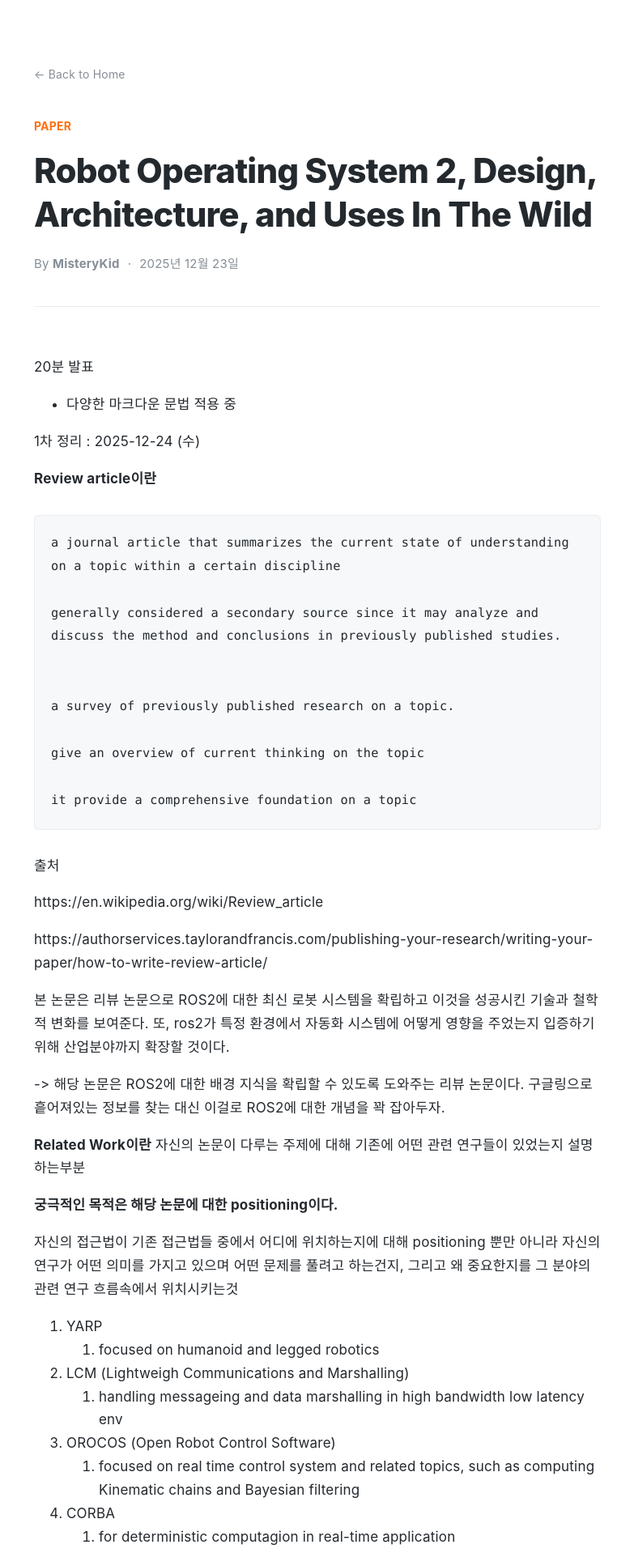
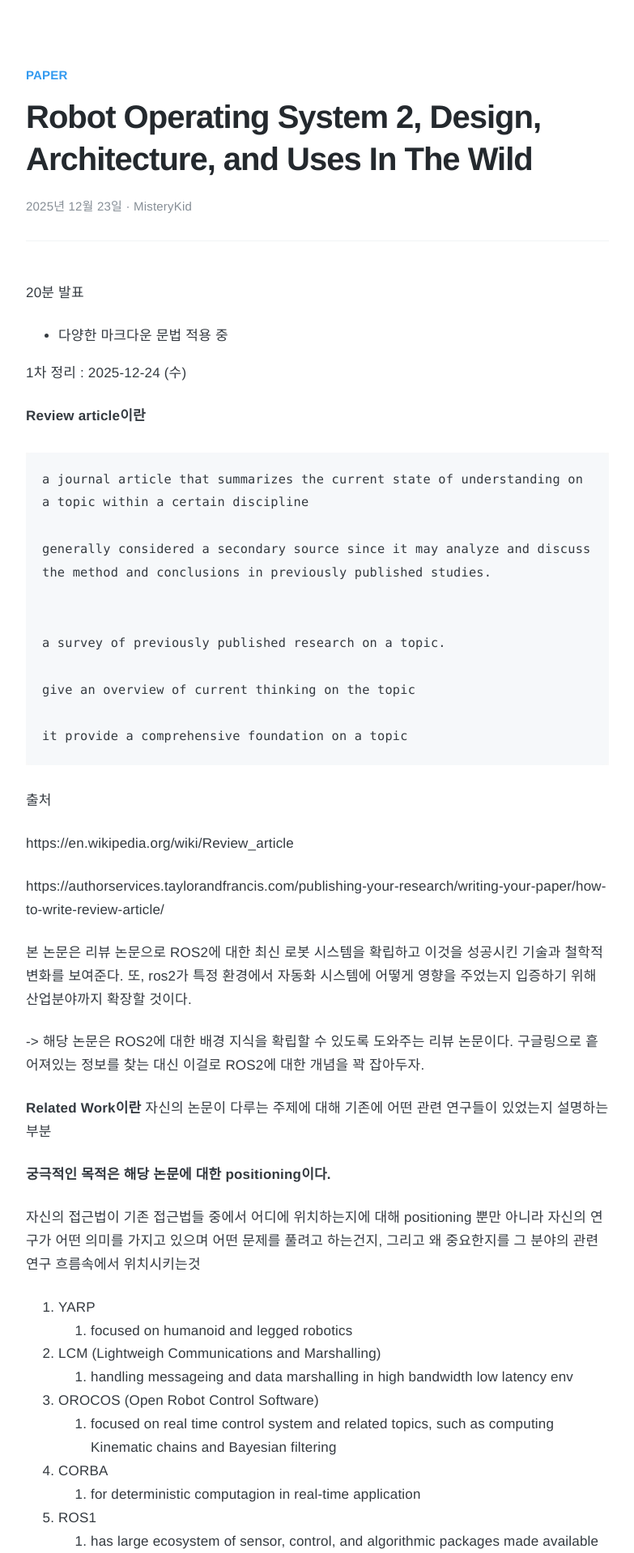
Before and after one commit to MisteryKid/MisteryKid.github.io, a Jekyll site: the page built from _posts/Page/2025-12-24-Ros2_page.md, in a window 1280 px wide. Shown: the top 1918 px of the page at 81% size, without its empty margins (248-1031 px from the left). Built offline with Jekyll 4.4.1, drawn with Linux system fonts in a browser that asks for light colours; some of the changed text lies outside the part shown.

Commit message:
ㅇㄻㅇㄹ

```diff
--- a/_layouts/post.html
+++ b/_layouts/post.html
@@ -70,167 +70,159 @@
 
 
 {% endcomment %}
-
 <!DOCTYPE HTML>
 <html lang="en">
 <head>
     {% include head.html %}
 
     <style>
-        /* 1. GitBook 테마 강제 리셋 (사이드바 숨김 & 전체 화면 사용) */
-        .book-summary { display: none !important; }
+        /* --- 기본 리셋 --- */
+        .book-summary, .book-header { display: none !important; }
         .book-body { left: 0 !important; width: 100% !important; padding: 0 !important; }
-        .book-header { display: none !important; } /* 상단 햄버거 메뉴 숨김 */
+        body { background-color: #ffffff; color: #24292e; line-height: 1.7; overflow-x: hidden; }
 
-        /* 2. 전체 페이지 배경 및 폰트 */
-        body {
-            background-color: #ffffff;
-            font-family: -apple-system, BlinkMacSystemFont, "Pretendard", "Segoe UI", Roboto, sans-serif;
-            color: #24292e;
-            line-height: 1.7;
+        /* --- 전체 레이아웃 (3단 구조: 사이드바 - 본문 - 빈공간) --- */
+        .layout-wrapper {
+            display: flex;
+            justify-content: center;
+            align-items: flex-start;
+            max-width: 1400px; /* 전체 폭 제한 */
+            margin: 0 auto;
+            position: relative;
         }
 
-        /* 3. 읽기 영역 컨테이너 (중앙 정렬 & 너비 제한) */
-        .post-container {
-            max-width: 740px; /* Medium 표준 너비 (읽기 가장 편함) */
-            margin: 0 auto;
-            padding: 80px 20px 120px 20px;
+        /* --- 1. 왼쪽 사이드바 (카테고리 네비게이션) --- */
+        .sidebar-left {
+            width: 280px;
+            position: sticky;
+            top: 100px; /* 스크롤 시 상단에서 100px 떨어져서 고정 */
+            margin-right: 60px;
+            padding-top: 10px;
+            /* 화면 좁으면 숨김 (본문 집중) */
+            display: none;
+            max-height: calc(100vh - 150px);
+            overflow-y: auto; /* 목록 길어지면 스크롤 */
         }
 
-        /* 4. 헤더 (제목, 날짜, 카테고리) */
-        .post-header {
-            margin-bottom: 60px;
-            text-align: left; /* 왼쪽 정렬이 더 트렌디함 */
-            border-bottom: 1px solid #eaecef;
-            padding-bottom: 40px;
+        /* 1200px 이상일 때만 사이드바 표시 */
+        @media (min-width: 1300px) {
+            .sidebar-left { display: block; }
         }
-        .post-category {
-            font-size: 14px;
+
+        /* 사이드바 스타일 */
+        .sidebar-title {
+            font-size: 12px;
             font-weight: 700;
-            color: #ff6f0f; /* 당근 주황색 포인트 */
+            color: #868e96;
             text-transform: uppercase;
             margin-bottom: 16px;
-            display: inline-block;
-        }
-        .post-title {
-            font-size: 42px;
-            font-weight: 800;
-            line-height: 1.3;
-            margin: 0 0 20px 0;
-            letter-spacing: -0.02em;
-            word-break: keep-all;
-        }
-        .post-meta {
-            font-size: 15px;
-            color: #868e96;
-            display: flex;
-            align-items: center;
-            gap: 10px;
-        }
-        .author-avatar {
-            width: 24px;
-            height: 24px;
-            border-radius: 50%;
-            background: #e9ecef;
+            letter-spacing: 0.5px;
+            padding-left: 10px;
+            border-left: 3px solid #212529; /* 포인트 라인 */
         }
 
-        /* 5. 본문 스타일링 (Markdown 변환 영역) */
-        .post-content {
-            font-size: 17px; /* 글자 크기 약간 키움 */
+        .nav-list {
+            list-style: none;
+            padding: 0;
+            margin: 0;
+        }
+        .nav-item {
+            margin-bottom: 10px;
+        }
+        .nav-link {
+            display: block;
+            font-size: 14px;
+            color: #adb5bd; /* 기본: 연한 회색 */
+            text-decoration: none;
+            line-height: 1.4;
+            padding: 6px 10px;
+            border-radius: 6px;
+            transition: all 0.2s;
+        }
+        .nav-link:hover {
+            color: #495057;
+            background: #f8f9fa;
+        }
+        /* 현재 보고 있는 글 강조 */
+        .nav-link.active {
+            color: #212529; /* 진한 검정 */
+            font-weight: 600;
+            background: #f1f3f5;
         }
 
-        /* 제목 태그 스타일 */
-        .post-content h2 {
-            margin-top: 50px;
-            margin-bottom: 20px;
-            font-size: 28px;
-            font-weight: 700;
-            border-bottom: none; /* 기존 밑줄 제거 */
-        }
-        .post-content h3 {
-            margin-top: 40px;
-            margin-bottom: 16px;
-            font-size: 22px;
-            font-weight: 600;
+
+        /* --- 2. 본문 영역 --- */
+        .post-container {
+            width: 100%;
+            max-width: 760px; /* 본문 최대 너비 */
+            padding: 80px 20px 120px 20px;
+            box-sizing: border-box;
+            flex-shrink: 0; /* 본문 줄어들지 않게 */
         }
 
-        /* 코드 블록 스타일 (깔끔하게) */
-        .post-content pre {
-            background: #f6f8fa; /* 깃허브 스타일 연한 회색 배경 */
-            border-radius: 8px;
-            padding: 20px;
-            border: 1px solid #eaecef;
-            margin: 30px 0;
-            overflow-x: auto;
-        }
-        .post-content code {
-            font-family: "SFMono-Regular", Consolas, "Liberation Mono", Menlo, Courier, monospace;
-            font-size: 0.9em;
-            background-color: rgba(27,31,35,0.05);
-            padding: 0.2em 0.4em;
-            border-radius: 3px;
-        }
-        .post-content pre code {
-            background-color: transparent; /* 코드블록 안에서는 배경 제거 */
-            padding: 0;
-        }
+        /* 헤더 스타일 */
+        .post-header { margin-bottom: 50px; border-bottom: 1px solid #f1f3f5; padding-bottom: 30px; }
+        .post-category { font-size: 15px; font-weight: 700; color: #339af0; margin-bottom: 12px; display: inline-block; }
+        .post-title { font-size: 40px; font-weight: 800; line-height: 1.3; margin: 0 0 20px 0; word-break: keep-all; letter-spacing: -1px; }
+        .post-meta { font-size: 15px; color: #868e96; }
 
-        /* 이미지 스타일 */
-        .post-content img {
-            max-width: 100%;
-            border-radius: 8px;
-            display: block;
-            margin: 40px auto;
-            box-shadow: 0 4px 12px rgba(0,0,0,0.05);
-        }
+        /* 본문 콘텐츠 스타일 */
+        .post-content { font-size: 17px; color: #343a40; }
+        .post-content h2 { margin-top: 50px; font-size: 28px; font-weight: 700; }
+        .post-content h3 { margin-top: 40px; font-size: 22px; font-weight: 600; }
+        .post-content p { margin-bottom: 24px; }
 
-        /* 6. 하단 네비게이션 (다음 글/이전 글) */
-        .post-navigation {
-            margin-top: 80px;
-            padding-top: 40px;
-            border-top: 1px solid #eaecef;
-            display: flex;
-            justify-content: space-between;
-        }
-        .nav-btn {
-            text-decoration: none;
-            color: #24292e;
-            max-width: 45%;
-        }
-        .nav-label {
-            font-size: 12px;
-            color: #868e96;
-            margin-bottom: 5px;
-            display: block;
-        }
-        .nav-title {
-            font-size: 16px;
-            font-weight: 700;
-            display: block;
-            line-height: 1.4;
-        }
-        .nav-btn:hover .nav-title {
-            color: #0366d6; /* 호버 시 파란색 */
-            text-decoration: underline;
-        }
+        /* 코드블록 */
+        .post-content pre { background: #f6f8fa; border-radius: 8px; padding: 20px; margin: 30px 0; overflow-x: auto; }
+        .post-content code { font-family: Consolas, monospace; font-size: 0.9em; background: rgba(0,0,0,0.05); padding: 2px 5px; border-radius: 3px; }
+        .post-content pre code { background: none; padding: 0; }
+
+        /* 이미지 */
+        .post-content img { max-width: 100%; border-radius: 8px; margin: 40px auto; display: block; box-shadow: 0 4px 20px rgba(0,0,0,0.05); }
+
+        /* 하단 네비게이션 (이전글/다음글) */
+        .post-navigation { margin-top: 80px; padding-top: 40px; border-top: 1px solid #f1f3f5; display: flex; justify-content: space-between; }
+        .nav-btn { text-decoration: none; color: #212529; max-width: 45%; }
+        .nav-label { font-size: 12px; color: #868e96; display: block; margin-bottom: 5px; }
+        .nav-post-title { font-size: 16px; font-weight: 700; }
+        .nav-btn:hover .nav-post-title { color: #339af0; text-decoration: underline; }
 
     </style>
 </head>
 <body>
 
+    <div class="layout-wrapper">
+
+        <aside class="sidebar-left">
+            <div class="sidebar-title">
+                In {{ page.categories | first | upcase }}
+            </div>
+            <ul class="nav-list">
+                {% assign current_cat = page.categories | first %}
+                {% for post in site.posts %}
+                    {% if post.categories contains current_cat %}
+                        <li class="nav-item">
+                            <a href="{{ post.url | relative_url }}" class="nav-link {% if post.url == page.url %}active{% endif %}">
+                                {{ post.title }}
+                            </a>
+                        </li>
+                    {% endif %}
+                {% endfor %}
+            </ul>
+
+            <div style="margin-top: 30px;">
+                 <a href="/" style="font-size: 13px; color: #adb5bd; text-decoration: none;">← Back to Home</a>
+            </div>
+        </aside>
+
         <div class="post-container">
 
-        <a href="/" style="text-decoration: none; color: #868e96; font-size: 14px; margin-bottom: 40px; display: inline-block;">
-            &larr; Back to Home
-        </a>
-
             <header class="post-header">
-            <span class="post-category">{{ page.categories | first }}</span>
+                <span class="post-category">{{ page.categories | first | upcase }}</span>
                 <h1 class="post-title">{{ page.title }}</h1>
                 <div class="post-meta">
-                <span>By <b>MisteryKid</b></span>
-                <span>·</span>
                     <span>{{ page.date | date: "%Y년 %m월 %d일" }}</span>
+                    <span>· MisteryKid</span>
                 </div>
             </header>
 
@@ -241,23 +233,21 @@
             <div class="post-navigation">
                 {% if page.previous %}
                 <a href="{{ page.previous.url | relative_url }}" class="nav-btn">
-                <span class="nav-label">이전 글</span>
-                <span class="nav-title">&larr; {{ page.previous.title }}</span>
+                    <span class="nav-label">Previous Post</span>
+                    <span class="nav-post-title">&larr; {{ page.previous.title }}</span>
                 </a>
-            {% else %}
-            <div></div> {% endif %}
+                {% else %}<div></div>{% endif %}
 
                 {% if page.next %}
                 <a href="{{ page.next.url | relative_url }}" class="nav-btn" style="text-align: right;">
-                <span class="nav-label">다음 글</span>
-                <span class="nav-title">{{ page.next.title }} &rarr;</span>
+                    <span class="nav-label">Next Post</span>
+                    <span class="nav-post-title">{{ page.next.title }} &rarr;</span>
                 </a>
                 {% endif %}
             </div>
-
         </div>
 
-    {% include footer.html %}
+    </div> {% include footer.html %}
 
 </body>
 </html>
```
Also changed, not shown: index.md (+1 -1 lines). Lines whose indentation alone changed are shown as unchanged.
